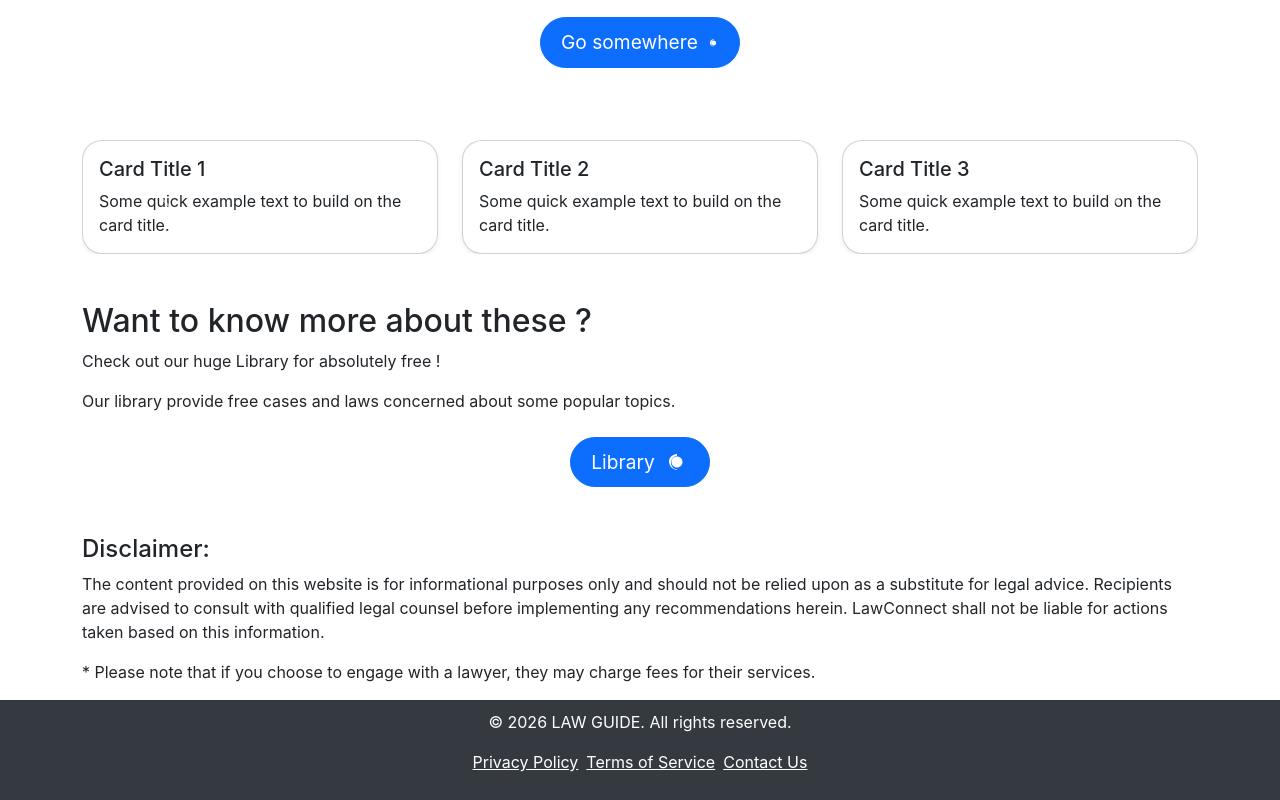
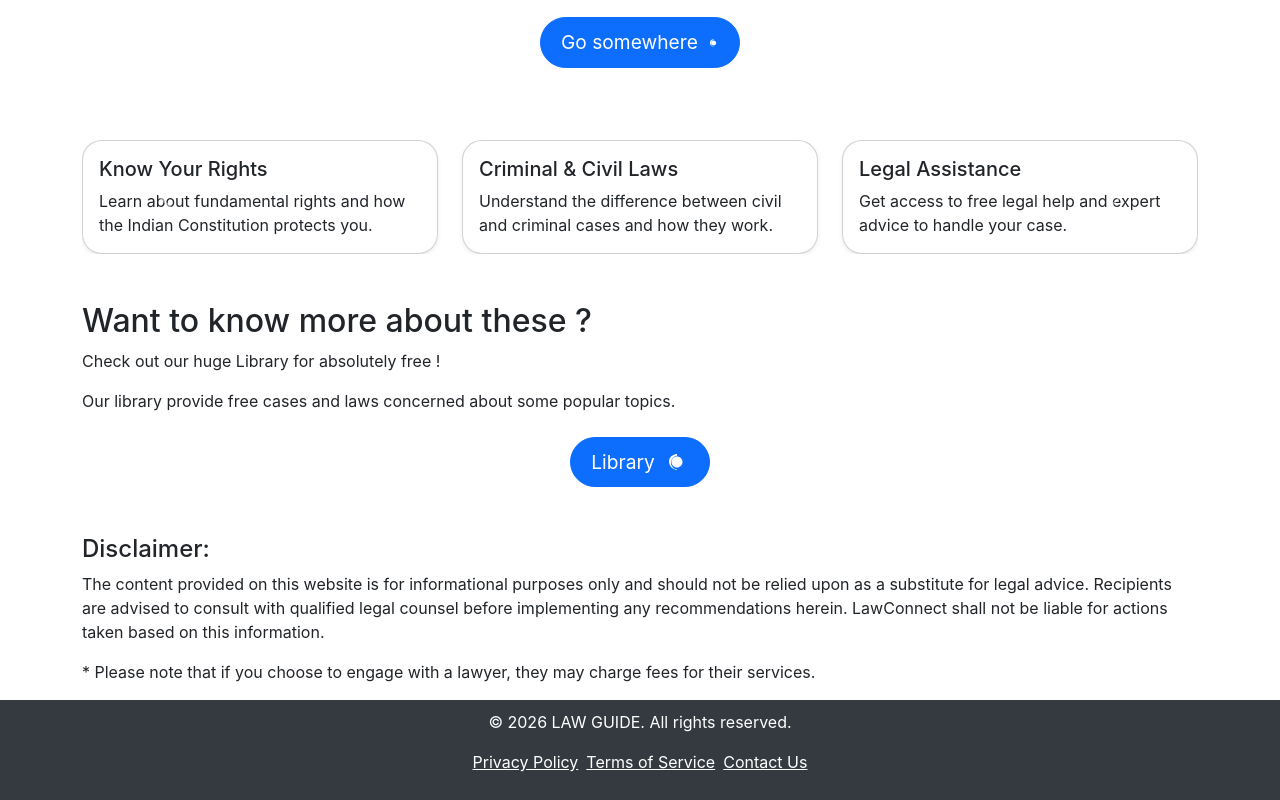
Before and after one commit to Darkstrike03/LawGuide, a React (Create React App) app: page / in a window 1280 px wide. Shown: the part 1642-2442 px from the top of the page. Built offline with nearby package versions, Linux system fonts and the light colour scheme.

Commit message:
Update CarouselCards.js

```diff
--- a/src/component/CarouselCards.js
+++ b/src/component/CarouselCards.js
@@ -6,52 +6,51 @@ const CarouselCards = () => {
     <div className="container mt-5">
       <div id="carouselExample" className="carousel slide" data-bs-ride="carousel">
         <div className="carousel-inner">
+          {/* Slide 1 */}
           <div className="carousel-item active">
             <div className="row">
               <div className="col-md-4">
                 <div className="card shadow-sm">
-                  {/*<img
-                    src="https://via.placeholder.com/300x200"
-                    className="card-img-top"
-                    alt="Card 1"
-                  />*/}
                   <div className="card-body">
-                    <h5 className="card-title">Card Title 1</h5>
-                    <p className="card-text">Some quick example text to build on the card title.</p>
+                    <h5 className="card-title">
+                      <i className="fas fa-balance-scale text-primary"></i> Know Your Rights
+                    </h5>
+                    <p className="card-text">
+                      Learn about fundamental rights and how the Indian Constitution protects you.
+                    </p>
                   </div>
                 </div>
               </div>
 
               <div className="col-md-4">
                 <div className="card shadow-sm">
-                  {/*<img
-                    src="https://via.placeholder.com/300x200"
-                    className="card-img-top"
-                    alt="Card 2"
-                  />*/}
                   <div className="card-body">
-                    <h5 className="card-title">Card Title 2</h5>
-                    <p className="card-text">Some quick example text to build on the card title.</p>
+                    <h5 className="card-title">
+                      <i className="fas fa-gavel text-danger"></i> Criminal & Civil Laws
+                    </h5>
+                    <p className="card-text">
+                      Understand the difference between civil and criminal cases and how they work.
+                    </p>
                   </div>
                 </div>
               </div>
 
               <div className="col-md-4">
                 <div className="card shadow-sm">
-                  {/*<img
-                    src="https://via.placeholder.com/300x200"
-                    className="card-img-top"
-                    alt="Card 3"
-                  />*/}
                   <div className="card-body">
-                    <h5 className="card-title">Card Title 3</h5>
-                    <p className="card-text">Some quick example text to build on the card title.</p>
+                    <h5 className="card-title">
+                      <i className="fas fa-user-shield text-success"></i> Legal Assistance
+                    </h5>
+                    <p className="card-text">
+                      Get access to free legal help and expert advice to handle your case.
+                    </p>
                   </div>
                 </div>
               </div>
             </div>
           </div>
 
+          {/* Slide 2 */}
           <div className="carousel-item">
             <div className="row">
               <div className="col-md-4">
@@ -59,11 +58,13 @@ const CarouselCards = () => {
                   <img
                     src="https://via.placeholder.com/300x200"
                     className="card-img-top"
-                    alt="Card 4"
+                    alt="Legal Advice"
                   />
                   <div className="card-body">
-                    <h5 className="card-title">Card Title 4</h5>
-                    <p className="card-text">Some quick example text to build on the card title.</p>
+                    <h5 className="card-title">Legal Awareness</h5>
+                    <p className="card-text">
+                      Stay informed about important laws that affect your daily life.
+                    </p>
                   </div>
                 </div>
               </div>
@@ -73,11 +74,13 @@ const CarouselCards = () => {
                   <img
                     src="https://via.placeholder.com/300x200"
                     className="card-img-top"
-                    alt="Card 5"
+                    alt="Consumer Rights"
                   />
                   <div className="card-body">
-                    <h5 className="card-title">Card Title 5</h5>
-                    <p className="card-text">Some quick example text to build on the card title.</p>
+                    <h5 className="card-title">Consumer Protection</h5>
+                    <p className="card-text">
+                      Understand your rights as a consumer and how to file complaints.
+                    </p>
                   </div>
                 </div>
               </div>
@@ -87,11 +90,13 @@ const CarouselCards = () => {
                   <img
                     src="https://via.placeholder.com/300x200"
                     className="card-img-top"
-                    alt="Card 6"
+                    alt="Property Laws"
                   />
                   <div className="card-body">
-                    <h5 className="card-title">Card Title 6</h5>
-                    <p className="card-text">Some quick example text to build on the card title.</p>
+                    <h5 className="card-title">Property Laws</h5>
+                    <p className="card-text">
+                      Learn about property disputes, land laws, and ownership rights.
+                    </p>
                   </div>
                 </div>
               </div>
```
